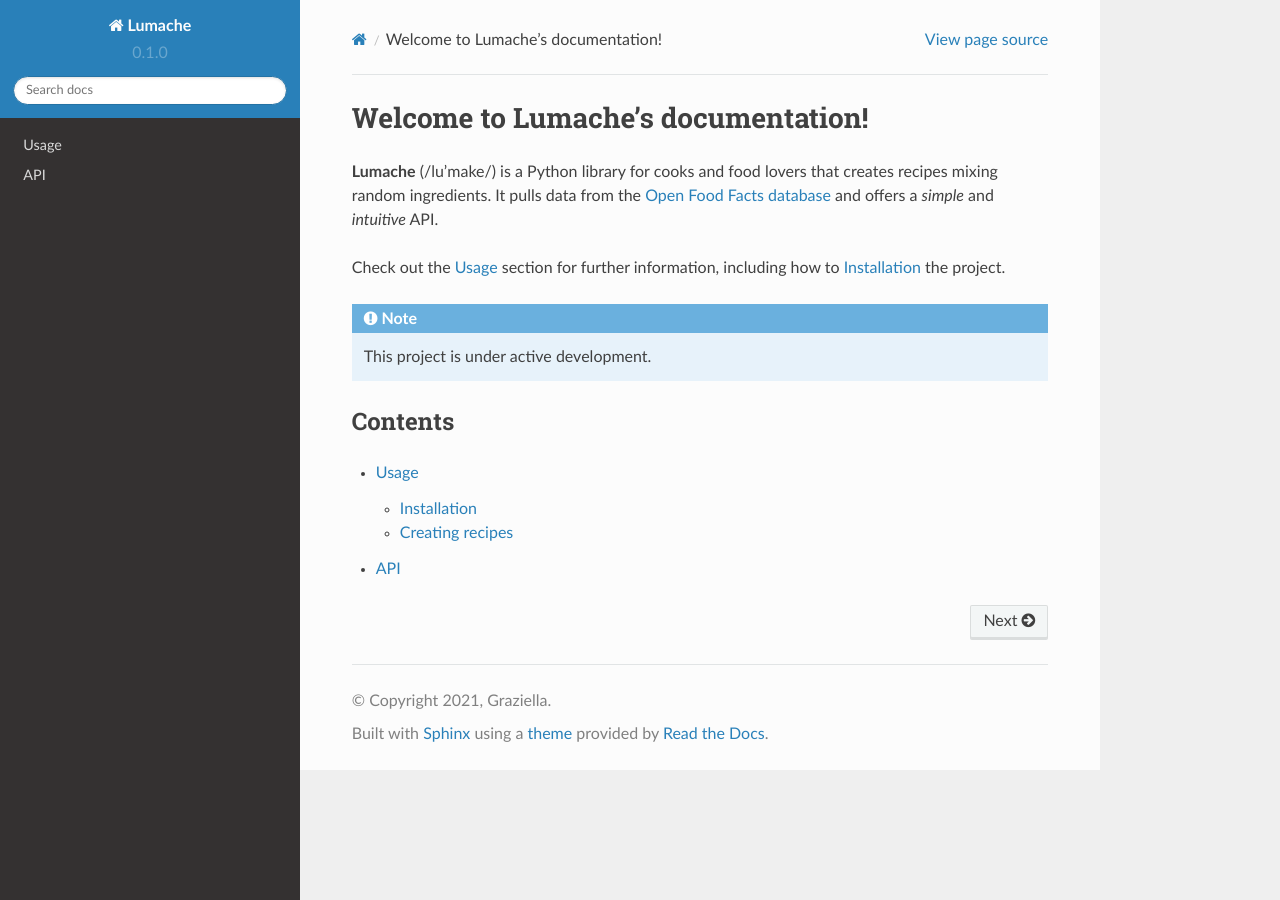
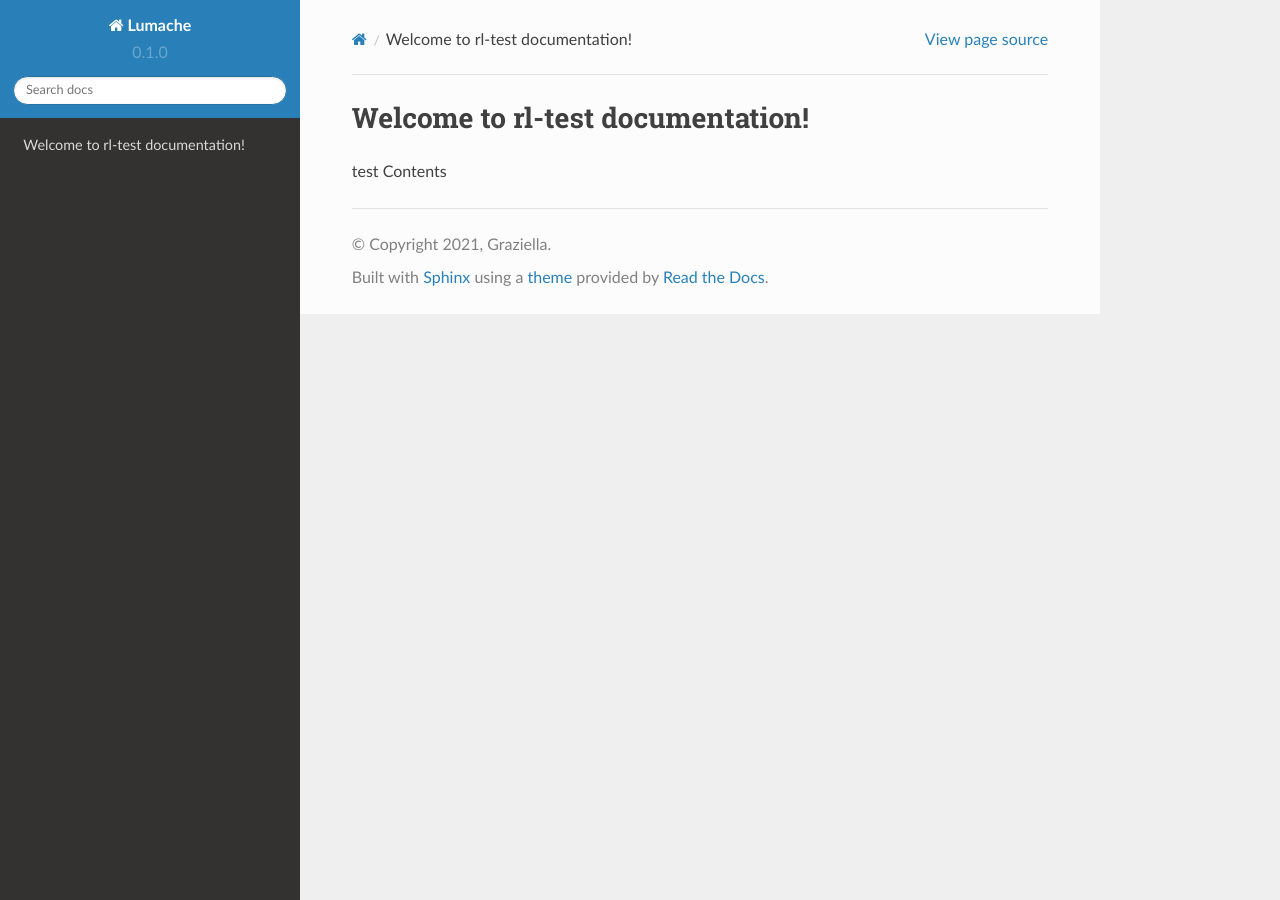
Before and after one commit to ll7/rl-test, a Sphinx documentation site: the page built from docs/source/index.rst, in a window 1280 px wide. Built offline with Sphinx 7.4.7 and the Read the Docs theme 2.0.0, drawn with Linux system fonts in a browser that asks for light colours.

Commit message:
init document

```diff
--- a/docs/source/index.rst
+++ b/docs/source/index.rst
@@ -1,22 +1,4 @@
-Welcome to Lumache's documentation!
+Welcome to rl-test documentation!
 ===================================
 
-**Lumache** (/lu'make/) is a Python library for cooks and food lovers
-that creates recipes mixing random ingredients.
-It pulls data from the `Open Food Facts database <https://world.openfoodfacts.org/>`_
-and offers a *simple* and *intuitive* API.
-
-Check out the :doc:`usage` section for further information, including
-how to :ref:`installation` the project.
-
-.. note::
-
-   This project is under active development.
-
-Contents
---------
-
-.. toctree::
-
-   usage
-   api
+test Contents
```
